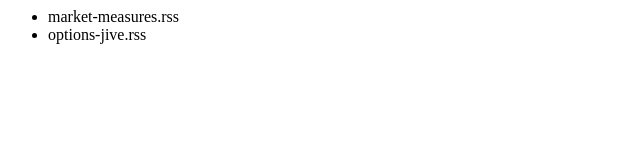
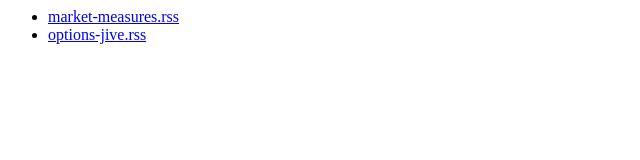
Before and after one commit to kktsvetkov/f33ds.kaloyan.info, a plain HTML site: page docs/index.html in a window 1280 px wide. Shown: the whole page, without its empty margins (0-640 px from the left). Drawn offline with Linux system fonts and the light colour scheme.

Commit message:
docs/index.html

```diff
--- a/docs/index.html
+++ b/docs/index.html
@@ -4,8 +4,8 @@
 </head>
 <body>
 <ul>
-<li href="/market-measures.rss">market-measures.rss</li>
-<li href="/options-jive.rss">options-jive.rss</li>
+<li><a href="/market-measures.rss">market-measures.rss</a></li>
+<li><a href="/options-jive.rss">options-jive.rss</a></li>
 </ul>
 </body>
 </html>
```
